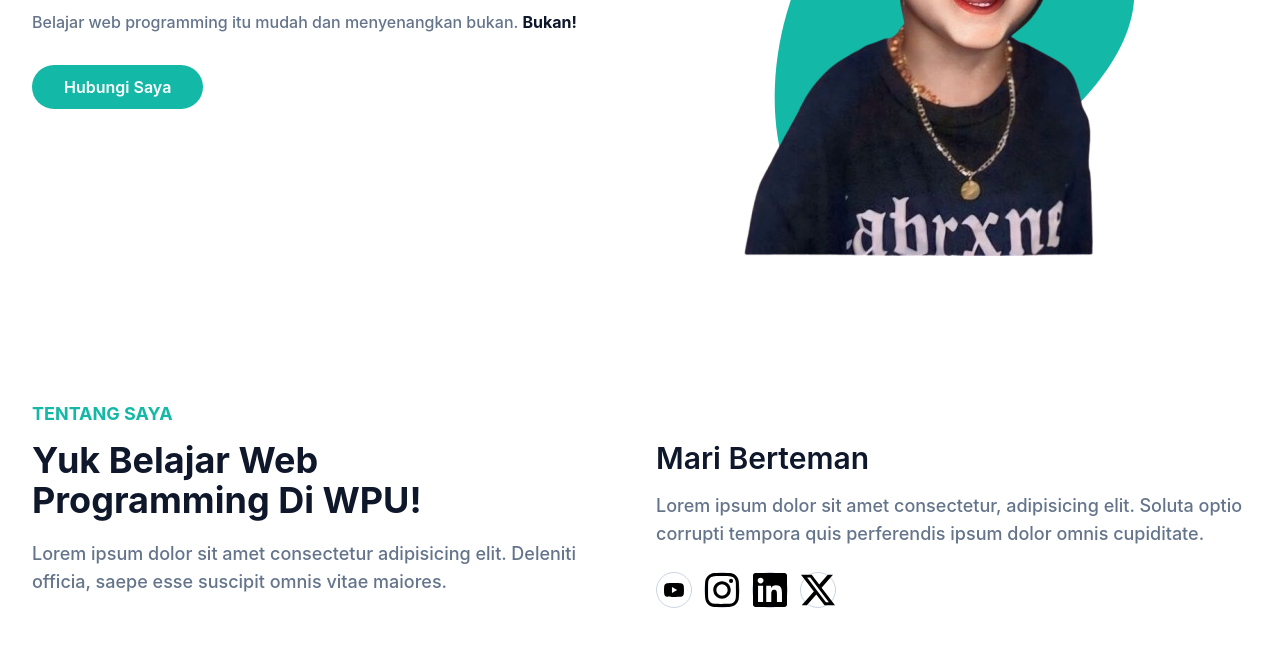
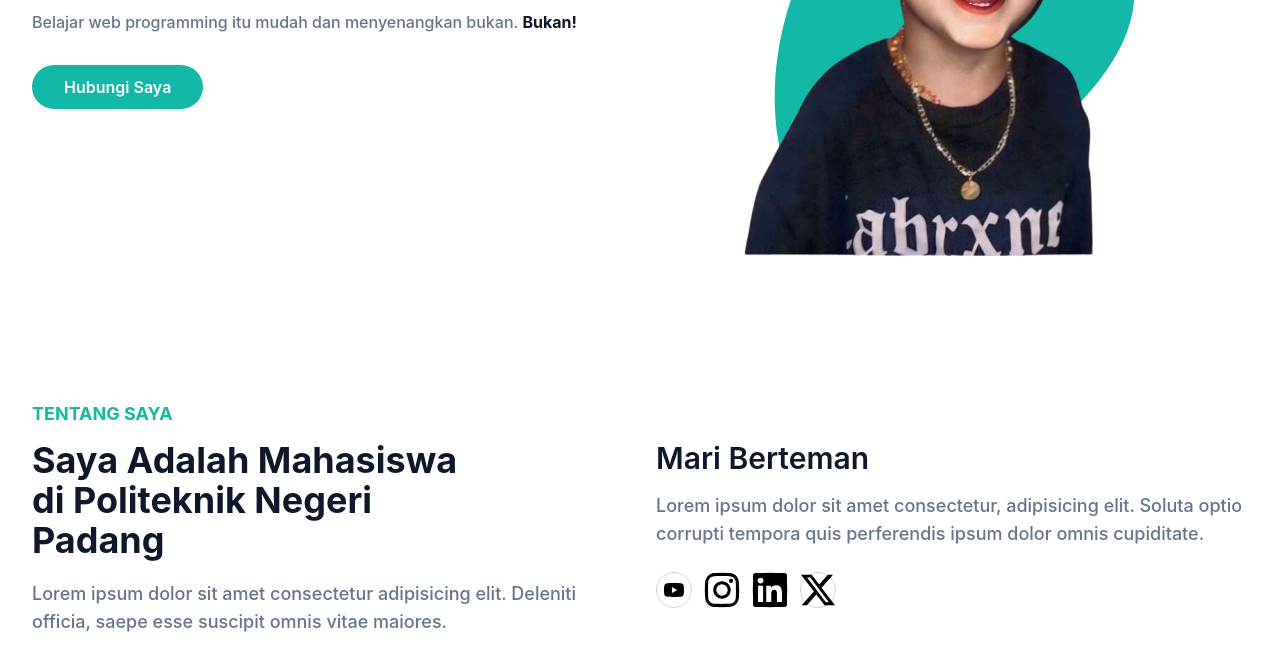
Before and after one commit to Rayhanrama/porto-tailwind, a website: page index.html in a window 1280 px wide. Shown: the part 424-1094 px from the top of the page. Drawn offline with Linux system fonts and the light colour scheme.

Commit message:
Merubah kata

```diff
--- a/index.html
+++ b/index.html
@@ -102,7 +102,7 @@
                 <div class="flex flex-wrap">
                     <div class="w-full px-4 mb-10 lg:w-1/2 ">
                         <h4 class="font-bold uppercase text-primary text-lg mb-3">Tentang Saya</h4>
-                        <h2 class="font-bold text-dark text-3xl mb-5 max-w-md lg:text-4xl">Yuk Belajar Web Programming Di WPU!</h2>
+                        <h2 class="font-bold text-dark text-3xl mb-5 max-w-md lg:text-4xl">Saya Adalah Mahasiswa di Politeknik Negeri Padang</h2>
                         <p class="font-medium text-base text-secondry max-w-xl lg:text-lg">Lorem ipsum dolor sit amet consectetur
                             adipisicing elit. Deleniti officia, saepe esse suscipit omnis vitae maiores.</p>
                     </div>
```
Also changed, not shown: src/output.css.
